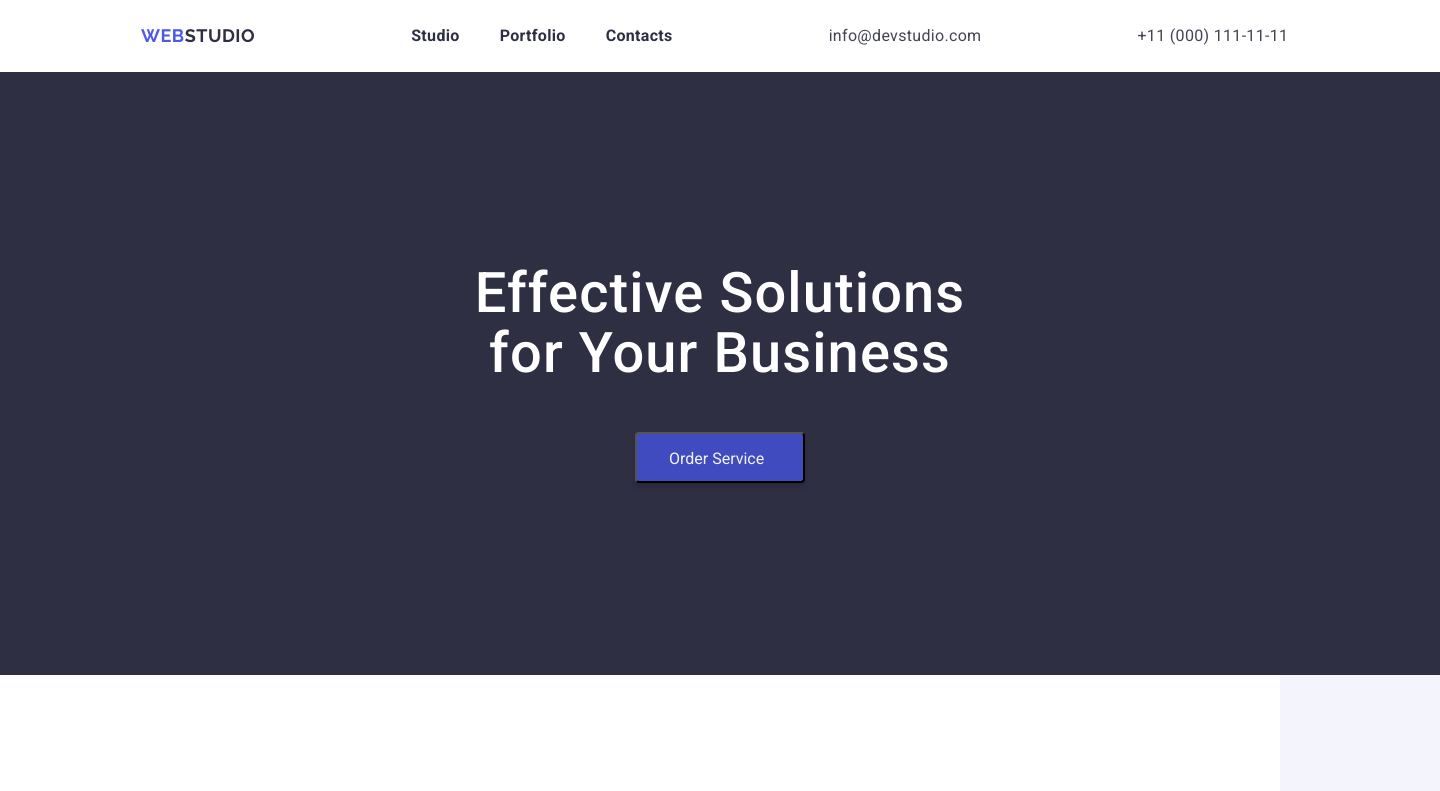
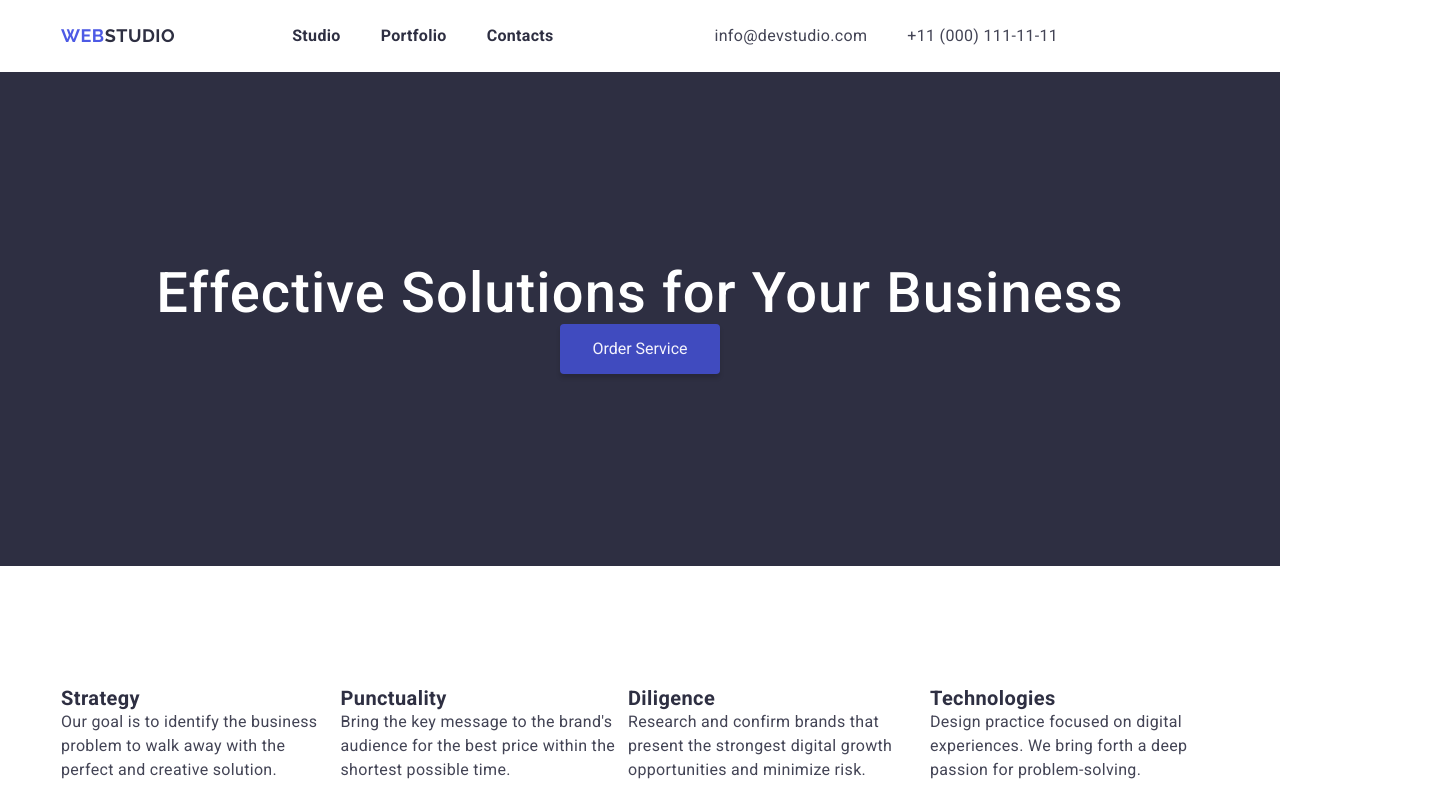
Before and after one commit to wonderotter/goit-markup-hw-03, a plain HTML site: page index.html in a window 1280 px wide. Both pictures are taken after a click on the button "Order Service". Shown: the top 791 px of the page, 1440 px wide, since content can reach past the window. Drawn offline with nearby package versions, Linux system fonts and the light colour scheme.

Commit message:
hm-03-0712

```diff
--- a/css/styles.css
+++ b/css/styles.css
@@ -1,7 +1,11 @@
-.list {list-style: none;}
+.list {
+    list-style: none;
+}
+
 .link {
     text-decoration: none;
 }
+
 :root {
     --main-text-color: #434455;
     --head-color: #2E2F42;
@@ -9,7 +13,9 @@
     --light-background-color: #F4F4FD;
     --accent-color: #E7E9FC;
     --background-color-white: #FFFFFF;
+    --color-active-btn: #404BBF;
 }
+
 h1,
 h2,
 h3,
@@ -17,50 +23,63 @@ p {
     margin-top: 0;
     margin-bottom: 0;
 }
+
 ul {
     margin-top: 0;
     margin-bottom: 0;
     padding-left: 0;
 }
+
 img {
     display: block;
 }
+
 button {
     cursor: pointer;
 }
+
 body {
     font-family: 'Roboto', sans-serif;
     font-size: 16px;
-    background-color:var(--light-background-color);
+    background-color: var(--background-color-white);
     color: var(--main-text-color);
 }
+
 .section {
     padding-top: 120px;
     padding-bottom: 120px;
 }
+
 .page-header {
-    width: 1440px;
-    height: 72px;
-    left: 0px;
-    top: 0px;
     padding-top: 24px;
     padding-bottom: 24px;
-    margin-bottom: 0;
-    background-color: var(--background-color-white);
+
 }
+
 .container {
     width: 1158px;
     margin-left: auto;
     margin-right: auto;
 }
-.page-nav{
+
+.page-nav {
+    display: flex;
+    align-items: center;
+    margin-right: auto;
+    gap: 40px;
+}
+
+.contact-list {
+    align-items: center;
+    margin-right: auto;
+    gap: 40px;
+}
+
+.page-header-container {
     display: flex;
     align-items: center;
 }
-.page-header-container {
-    display:flex;
-    align-items: center;
-}
+
 .menu-link {
     font-weight: 600;
     line-height: 1.5;
@@ -68,27 +87,32 @@ body {
     align-items: center;
     color: var(--head-color);
 }
+
 .logo {
     font-family: 'Raleway';
     font-weight: 800;
     font-size: 18px;
     line-height: 1.33;
     letter-spacing: 0.03em;
-    margin-right: 156px;
+    margin-right: 77px;
     color: var(--head-color);
 }
+
 .logo-span {
     color: var(--brand-color);
 }
+
 .menu-item:not(:last-child) {
     margin-right: 40px;
 }
+
 .nav-link {
     font-weight: 600;
     line-height: 1.5;
     letter-spacing: 0.02em;
     color: var(--head-color);
 }
+
 .nav-link:hover,
 .nav-link:focus {
     color: var(--brand-color)
@@ -97,39 +121,44 @@ body {
 .contact-link {
     line-height: 1.5;
     letter-spacing: 0.02em;
-    margin-left: 156px;
     color: var(--main-text-color);
 }
+
 .contact-link:hover,
 .contact-link:focus {
     color: var(--brand-color);
 }
+
 .hero {
-    width: 1440px;
-    height: 603px;
-    left: 0px;
-    top: 72px;
+    padding: 192px 0;
+    text-align: center;
     background-color: var(--head-color);
 }
+
 .hero-title {
     font-weight: 500;
     font-size: 56px;
     line-height: 1.07;
     text-align: center;
     letter-spacing: 0.02em;
-    position: absolute;
-    width: 492px;
-    height: 120px;
-    left: 474px;
-    top: 264px;
     color: var(--background-color-white);
 }
+
 .order-btn {
-    display: flex;
-    flex-direction: row;
     cursor: pointer;
-    align-items: flex-start;
-    background: #4D5AE5;
+    background: var(--brand-color);
+    padding: 16px 32px;
+    box-shadow: 0px 4px 4px rgba(0, 0, 0, 0.15);
+    border-radius: 4px;
+    color: var(--light-background-color);
+    gap: 10px;
+    border: navajowhite;
+}
+
+.order-btn:hover,
+.order-btn:focus {
+    cursor: pointer;
+    background: var(--color-active-btn);
     padding: 16px 32px;
     box-shadow: 0px 4px 4px rgba(0, 0, 0, 0.15);
     border-radius: 4px;
@@ -137,33 +166,9 @@ body {
     top: 432px;
     color: var(--light-background-color);
     gap: 10px;
-    position: absolute;
-    width: 170px;
-    height: 51px;
-    left: 635px;
-    top: 432px;
 }
-.order-btn:hover,
-.order-btn:focus {
-    display: flex;
-    flex-direction: row;
-    cursor: pointer;
-    align-items: flex-start;
-    background: #404BBF;
-    padding: 16px 32px;
-    box-shadow: 0px 4px 4px rgba(0, 0, 0, 0.15);
-    border-radius: 4px;
-    left: 635px;
-    top: 432px;
-    color: var(--light-background-color);
-    gap: 10px;
-    position: absolute;
-    width: 170px;
-    height: 51px;
-    left: 635px;
-    top: 432px;
-}
-.visually-hidden{
+
+.visually-hidden {
     position: absolute;
     width: 1px;
     height: 1px;
@@ -175,11 +180,11 @@ body {
     clip: rect(0 0 0 0);
     overflow: hidden;
 }
+
 .list {
     display: flex;
-    flex-direction: row;
-    justify-content: space-between;
 }
+
 .benefits-title {
     font-weight: 600;
     font-size: 20px;
@@ -188,23 +193,22 @@ body {
     color: var(--head-color);
 
 }
+
 .benefits-description {
     line-height: 1.5;
     letter-spacing: 0.02em;
     color: var(--main-text-color);
 }
-.benefits-section{
+
+.benefits-section {
     background-color: var(--background-color-white);
 }
+
 .describe-section {
     background-color: var(--background-color-white);
 }
+
 .section-title {
-    position: absolute;
-    width: 322px;
-    height: 40px;
-    left: 559px;
-    top: 1019px;
     text-align: center;
     font-weight: 500;
     font-size: 36px;
@@ -213,12 +217,8 @@ body {
     color: var(--head-color);
     text-transform: capitalize;
 }
- .section-title-team {
-    position: absolute;
-    width: 162px;
-    height: 40px;
-    left: 639px;
-    top: 1671px;
+
+.section-title {
     text-align: center;
     font-weight: 500;
     font-size: 36px;
@@ -227,6 +227,7 @@ body {
     color: var(--head-color);
     text-transform: capitalize;
 }
+
 .team-name {
     font-weight: 500;
     font-size: 20px;
@@ -240,6 +241,7 @@ body {
     margin-left: 64.5px;
 
 }
+
 .team-position {
     line-height: 1.5;
     letter-spacing: 0.02em;
@@ -247,6 +249,7 @@ body {
     margin-top: 8px;
     margin-left: 68px;
 }
+
 .project-title {
     font-weight: 600;
     font-size: 20px;
@@ -256,14 +259,16 @@ body {
     margin-top: 32px;
     margin-left: 16px;
 }
-.project-description{
+
+.project-description {
     line-height: 1.5;
     letter-spacing: 0.02em;
     color: var(--main-text-color);
     margin-top: 8px;
     margin-left: 16px;
 }
- .nav-btn{
+
+.nav-btn {
     font-weight: 500;
     cursor: pointer;
     line-height: 1.5;
@@ -279,28 +284,28 @@ body {
     order: 2;
     flex-grow: 0;
 }
+
 .nav-btn:hover,
 .nav-btn:focus {
     line-height: 1.5;
     display: flex;
     align-items: center;
     text-align: center;
-    color:var(--background-color-white);
+    color: var(--background-color-white);
     background: var(--brand-color);
     box-shadow: 0px 3px 1px rgba(0, 0, 0, 0.1), 0px 2px 1px rgba(0, 0, 0, 0.08), 0px 2px 2px rgba(0, 0, 0, 0.12);
     border-radius: 4px;
 }
+
 .section-footer {
     padding-top: 100px;
     padding-bottom: 100px;
 }
+
 .footer {
-    position: absolute;
-    width: 1440px;
-    height: 310px;
-    left: 0px;
     background-color: var(--head-color);
 }
+
 .logo-footer {
     font-family: 'Raleway';
     font-weight: 800;
@@ -309,21 +314,20 @@ body {
     letter-spacing: 0.03em;
     color: var(--light-background-color);
 }
+
 .footer-description {
-    width: 264px;
-    height: 72px;
-    left: 156px;
     letter-spacing: 0.02em;
     line-height: 1.5;
     letter-spacing: 0.02em;
     color: var(--accent-color);
 }
+
 .project-table {
     display: flex;
     flex-wrap: wrap;
     justify-content: space-between;
+}
 
-}
 .navigation-btns {
     display: flex;
     flex-direction: row;
@@ -336,8 +340,8 @@ body {
     left: 427px;
     top: 168px;
 }
-.project-card{
 
+.project-card {
     margin-right: 24px;
     margin-bottom: 48px;
     margin-top: 48px;
--- a/index.html
+++ b/index.html
@@ -32,7 +32,7 @@
           </li>
         </ul>
       </nav>
-      <ul class="list page-nav">
+      <ul class="list contact-list">
         <li><a class="contact-link link" href="mailto:info@devstudio.com">info@devstudio.com</a></li>
         <li><a class="contact-link link" href="tel:+11(000)1111111">+11 (000) 111-11-11</a></li>
       </ul>
@@ -99,7 +99,7 @@
     </section>
     <section class="section">
       <div class="container">
-        <h2 class="section-title-team">Our Team</h2>
+        <h2 class="section-title">Our Team</h2>
         <ul class="our-team list section">
           <li>
             <img src="./images/mark-guerrero.jpg" alt="photo_mark" width="264" height="260">
```
Also changed, not shown: portfolio.html (+1 -1 lines). Lines whose indentation alone changed are shown as unchanged.
